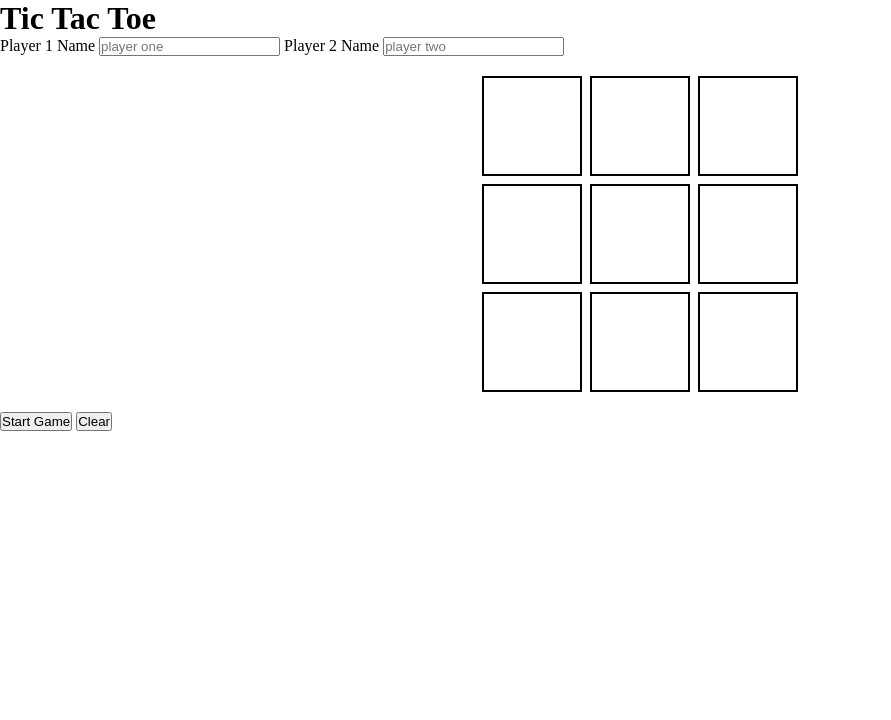
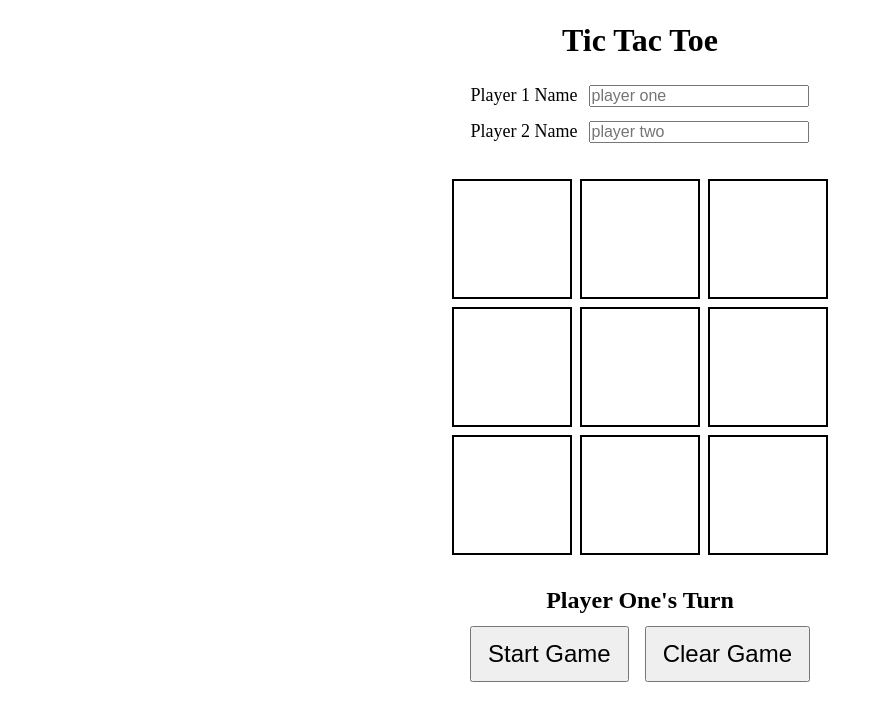
Before and after one commit to sleeping-anonymous/tic-tac-toe, a plain HTML site: page index.html in a window 1280 px wide. Both pictures are taken after a click on the button "Start Game". Shown: the whole page, without its empty margins (0-891 px from the left). Drawn offline with Linux system fonts and the light colour scheme.

Commit message:
Completed UI

```diff
--- a/index.html
+++ b/index.html
@@ -10,15 +10,17 @@
 
 <body>
     <h1>Tic Tac Toe</h1>
-
+    <div class="game">
         <div class="players">
+            <div class="player-row">
                 <label>Player 1 Name</label>
-        <input type="text" placeholder="player one" name="player-one">
-
+                <input type="text" placeholder="player one" name="player-one" class="player1">
+            </div>
+            <div class="player-row">
                 <label>Player 2 Name</label>
-        <input type="text" placeholder="player two" name="player-two">
+                <input type="text" placeholder="player two" name="player-two" class="player2">
             </div>
-
+        </div>
         <div class="game-board">
 
         </div>
@@ -27,10 +29,10 @@
         <div class="message-box"></div>
 
         <div class="controls">
-        <button>Start Game</button>
-        <button>Clear</button>
+            <button class="start-game">Start Game</button>
+            <button class="clear-board">Clear Game</button>
         </div>
-
+    </div>
     <script src="script.js"></script>
 </body>
 
--- a/script.js
+++ b/script.js
@@ -73,55 +73,23 @@ const GameController = (function () {
 
     let gameOver = false;
 
-    const playRound = () => {
-        console.log("Current board:", GameBoard.viewBoard());
-        while (!gameOver) {
-            let mark = turn.marker;
-            console.log("Turn:", turn.name);
-            // const idx = Number(prompt("Enter index:"));
 
-            if (idx < 0 || idx > 8 || Number.isNaN(idx)) {
-                console.log("Enter a number between 0 and 8");
-                continue;
-            }
-
-            const success = GameBoard.placeMarker(mark, idx);
-
-            if (!success) {
-                console.log("ALready There");
-                continue;
-            }
-            else {
-                console.log("Marked");
-            }
-
-            const board = GameBoard.viewBoard();
-
-            console.log(board);
-
-            if (checkWin(GameBoard.viewBoard())) {
-                gameOver = true;
-                console.log(turn.name, "won");
-                return;
-            }
-            if (checkTie(GameBoard.viewBoard())) {
-                gameOver = true;
-                console.log("Game Tied.");
-                return;
-            }
-
-            switchTurn();
-        }
-    }
 
     const newGame = () => {
         GameBoard.resetBoard();
         gameOver = false;
         turn = players[0];
-        playRound();
     }
 
-    return { switchTurn, setNames, getActivePlayer, checkWin, checkTie, playRound, newGame }
+    const isGameOver = () => {
+        return gameOver;
+    }
+
+    const endGame = () => {
+        gameOver = true;
+    }
+
+    return { switchTurn, setNames, getActivePlayer, checkWin, checkTie, newGame, isGameOver, endGame }
 })()
 
 
@@ -134,12 +102,62 @@ function renderBoard() {
     const board = GameBoard.viewBoard();
 
     board.forEach((value, index) => {
+
         const cell = document.createElement("div");
         cell.classList.add("cell");
         cell.dataset.index = index;
         cell.textContent = value;
         boardDiv.appendChild(cell);
+
+        cell.addEventListener("click", () => {
+            if (GameController.isGameOver()) return;
+
+            const player = GameController.getActivePlayer()
+            const success = GameBoard.placeMarker(player.marker, index);
+
+            if (!success) return;
+
+            if (GameController.checkWin(GameBoard.viewBoard())) {
+                document.querySelector(".message-box").textContent = `${player.name} Wins`;
+                GameController.endGame();
+            }
+            else if (GameController.checkTie(GameBoard.viewBoard())) {
+                document.querySelector(".message-box").textContent = `Game is Tied`;
+                GameController.endGame();
+            }
+            else {
+                GameController.switchTurn();
+                const nextPlayer = GameController.getActivePlayer();
+                document.querySelector(".message-box").textContent = `${nextPlayer.name}'s Turn`
+            }
+
+            renderBoard();   // marker is places , so rerender the board
+        })
     });
 }
 
-renderBoard();
+
+const startbtn = document.querySelector(".start-game");
+const clearBtn = document.querySelector(".clear-board");
+
+startbtn.addEventListener("click", () => {
+    boardDiv.style.display = "grid";  // it gets the board to be visible ons cren and pushes the btns down in UI
+
+    const p1 = document.querySelector(".player1").value;
+    const p2 = document.querySelector(".player2").value;
+    GameController.setNames(p1, p2);
+
+    const current = GameController.getActivePlayer();
+    document.querySelector(".message-box").textContent =
+        `${current.name}'s Turn`;
+
+    GameController.newGame();
+    renderBoard();
+})
+
+clearBtn.addEventListener("click", () => {
+    const currPlayer = GameController.getActivePlayer();
+    document.querySelector(".message-box").textContent = `${currPlayer}'s Turn`;
+    GameController.newGame();
+    renderBoard();
+})
--- a/style.css
+++ b/style.css
@@ -4,10 +4,15 @@
     margin: 0;
 }
 
+body {
+    height: 100vh;
+    width: 100vw;
+}
+
 .game-board {
-    display: grid;
-    grid-template-columns: repeat(3, 100px);
-    grid-template-rows: repeat(3, 100px);
+    display: none;
+    grid-template-columns: repeat(3, 120px);
+    grid-template-rows: repeat(3, 120px);
 
     gap: 8px;
 
@@ -23,4 +28,60 @@
     align-items: center;
     justify-content: center;
     cursor: pointer;
+
+    transition: border-color 0.2s ease;
+    /* for color change*/
 }
+
+.cell:hover {
+    border-color: #4a90e2;
+}
+
+.message-box {
+    margin-top: 12px;
+    font-weight: 600;
+    font-size: 24px;
+}
+
+.controls {
+    margin-top: 12px;
+    display: flex;
+    gap: 16px;
+}
+
+h1 {
+    text-align: center;
+    margin-top: 22px;
+    margin-bottom: 10px;
+}
+
+.game {
+    display: flex;
+    flex-direction: column;
+    align-items: center;
+    justify-content: center;
+}
+
+.players {
+    display: flex;
+    flex-direction: column;
+    gap: 14px;
+    margin: 16px;
+    font-size: 18px;
+}
+
+.players .player-row {
+    display: flex;
+    gap: 12px;
+}
+
+.players input {
+    font-size: 16px;
+    width: 220px;
+}
+
+button {
+    padding: 12px 16px;
+    font-size: 24px;
+    cursor: pointer;
+}
```
Lines whose indentation alone changed are shown as unchanged.
